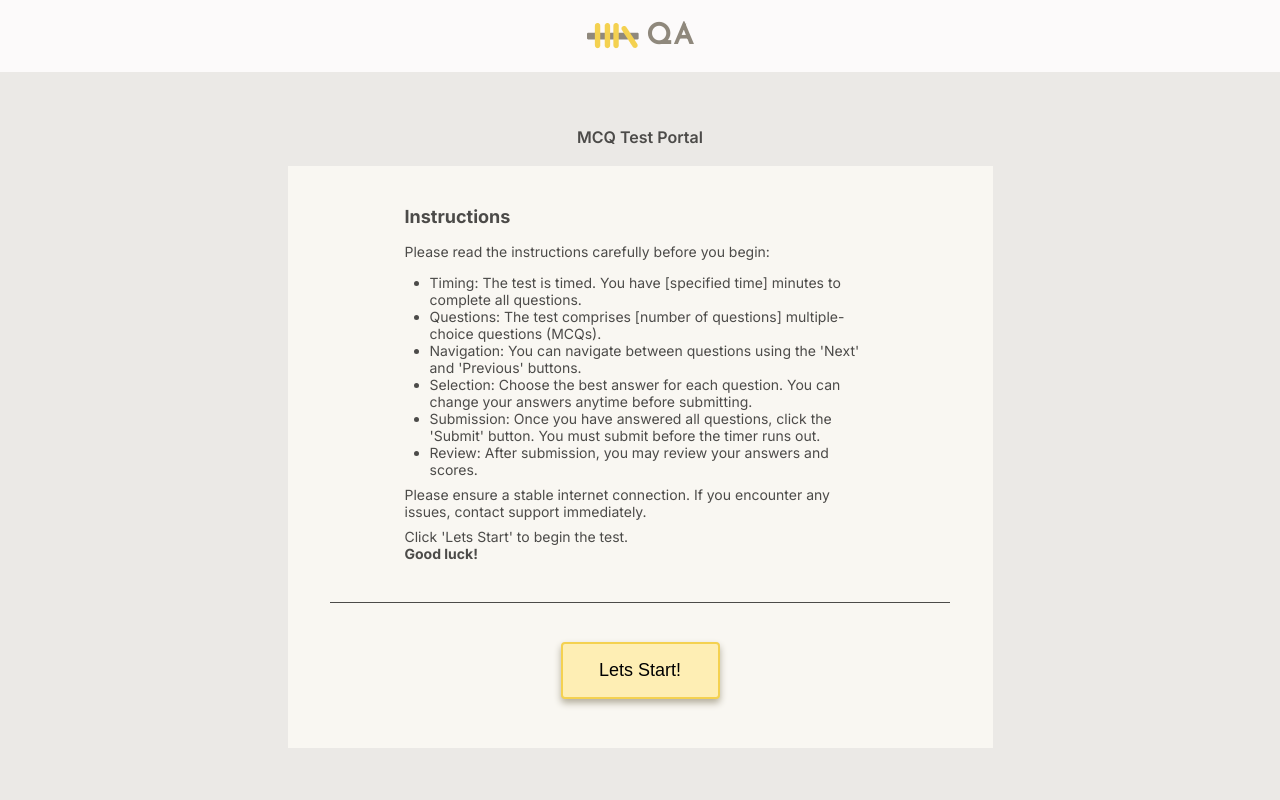
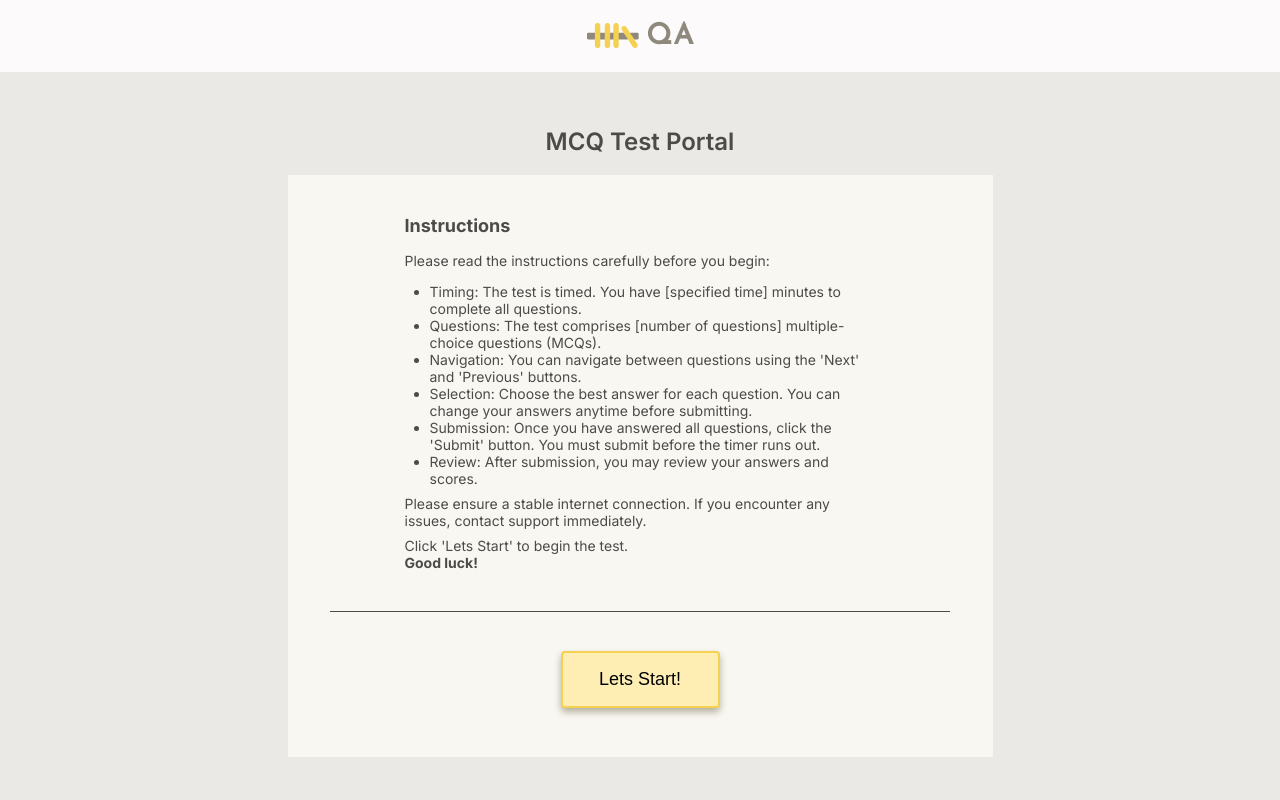
Before and after one commit to Rani-rathod/mcq-test-portal, a Next.js app: page / in a window 1280 px wide. Shown: the top 800 px of the page. Built offline with nearby package versions, Linux system fonts and the light colour scheme.

Commit message:
Some changes in 1st page

```diff
--- a/app/globals.css
+++ b/app/globals.css
@@ -124,7 +124,9 @@ body {
     font-weight: 600;
     text-align: center;
     padding: 55px 0px 19px 0px;
-    color: var(--Dark-b, #4C4B49);
+    color: #4C4B49;
+    font-size: 24px;
+
 
 }
 @media(max-width:576px) {
```
